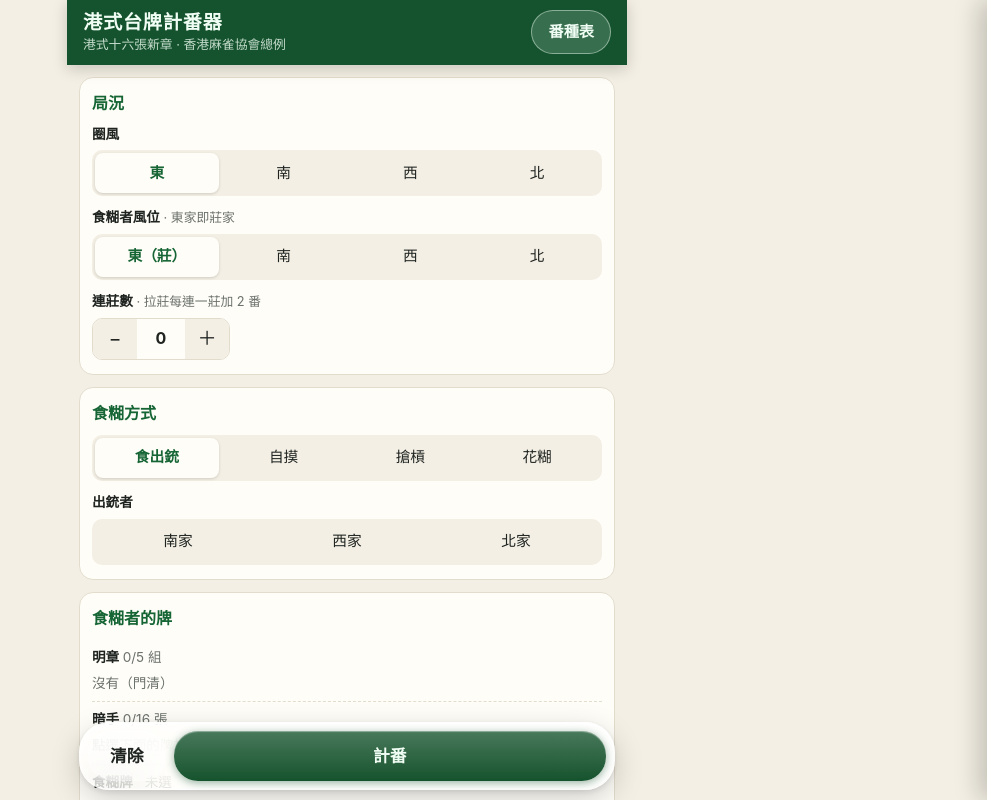
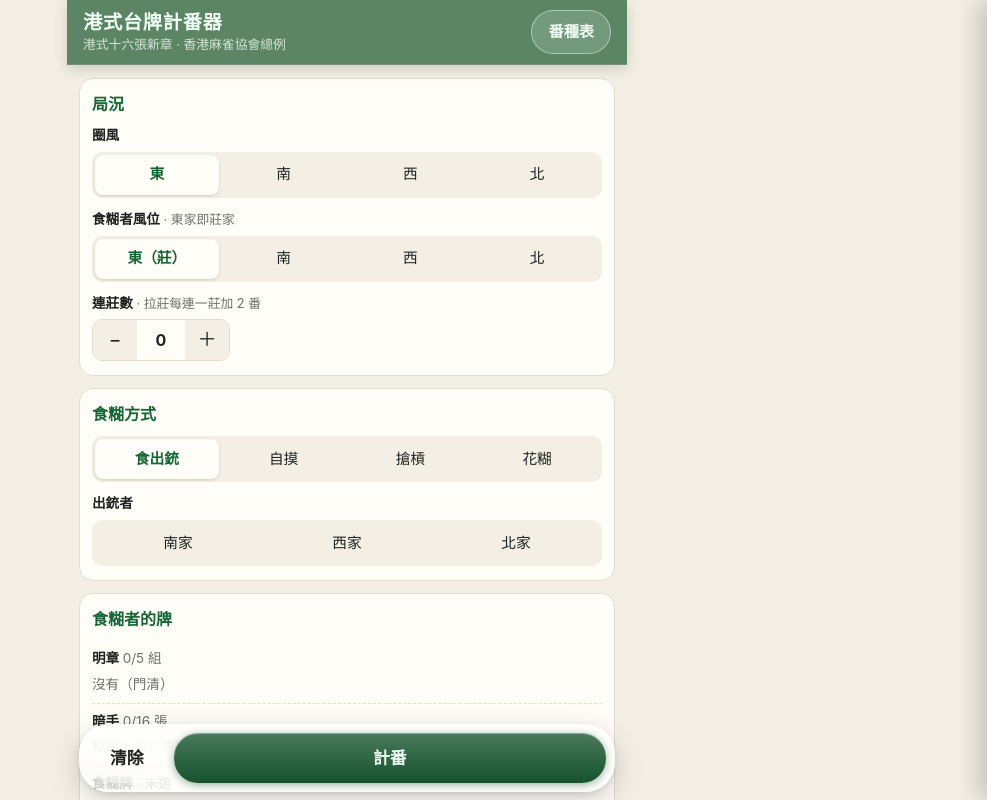
Before and after one commit to zycarlc/mahjong-scorer, a Preact app: page / in a window 1280 px wide. Shown: the whole page, without its empty margins (293-1280 px from the left). Built offline with nearby package versions, Linux system fonts and the light colour scheme.

Commit message:
Web App 模式：底部操作列貼近底部；標題列半透明模糊，內容可於其下捲動
Co-Authored-By: Claude Sonnet 5.5 <noreply@anthropic.com>
Claude-Session: https://claude.ai/code/session_012rbLp562VUo2BC5iMKQytX

```diff
--- a/src/style.css
+++ b/src/style.css
@@ -93,12 +93,17 @@ button {
 }
 
 .top {
-  flex: none;
+  position: absolute;
+  top: 0;
+  left: 0;
+  right: 0;
   z-index: 15;
-  background: var(--felt);
+  background: color-mix(in srgb, var(--felt) 68%, transparent);
+  -webkit-backdrop-filter: blur(20px) saturate(180%);
+  backdrop-filter: blur(20px) saturate(180%);
   color: var(--felt-ink);
   padding: calc(10px + env(safe-area-inset-top)) 16px 10px;
-  box-shadow: 0 1px 0 rgb(255 255 255 / 0.08), 0 4px 14px rgb(0 0 0 / 0.18);
+  box-shadow: inset 0 -1px 0 rgb(255 255 255 / 0.14), 0 4px 14px rgb(0 0 0 / 0.15);
 }
 
 .top h1 {
@@ -120,7 +125,8 @@ main {
   overflow-y: auto;
   overscroll-behavior: contain;
   -webkit-overflow-scrolling: touch;
-  padding: 12px 12px calc(110px + env(safe-area-inset-bottom));
+  padding: calc(78px + env(safe-area-inset-top)) 12px calc(84px + env(safe-area-inset-bottom));
+  scroll-padding-top: calc(78px + env(safe-area-inset-top));
   align-content: start;
   display: grid;
   gap: 12px;
@@ -675,7 +681,7 @@ main {
   position: fixed;
   left: 12px;
   right: 12px;
-  bottom: calc(10px + env(safe-area-inset-bottom));
+  bottom: max(8px, calc(env(safe-area-inset-bottom) - 22px));
   z-index: 12;
   display: flex;
   gap: 8px;
@@ -750,7 +756,7 @@ main {
 .toast {
   position: fixed;
   left: 50%;
-  bottom: calc(86px + env(safe-area-inset-bottom));
+  bottom: calc(80px + max(8px, calc(env(safe-area-inset-bottom) - 22px)));
   transform: translateX(-50%);
   background: var(--ink);
   color: var(--card);
```
Also changed, not shown: 1 other file (tests, documents, lock files or other folders).
